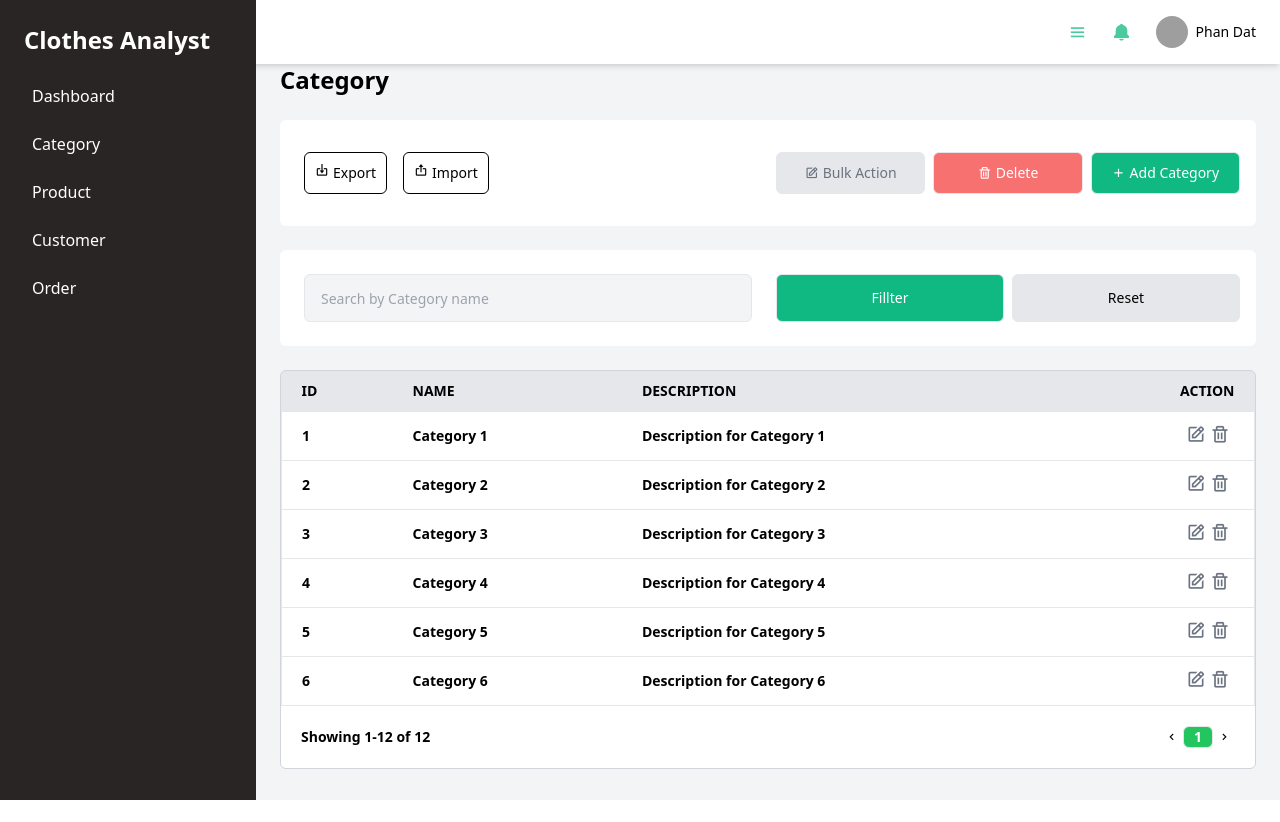
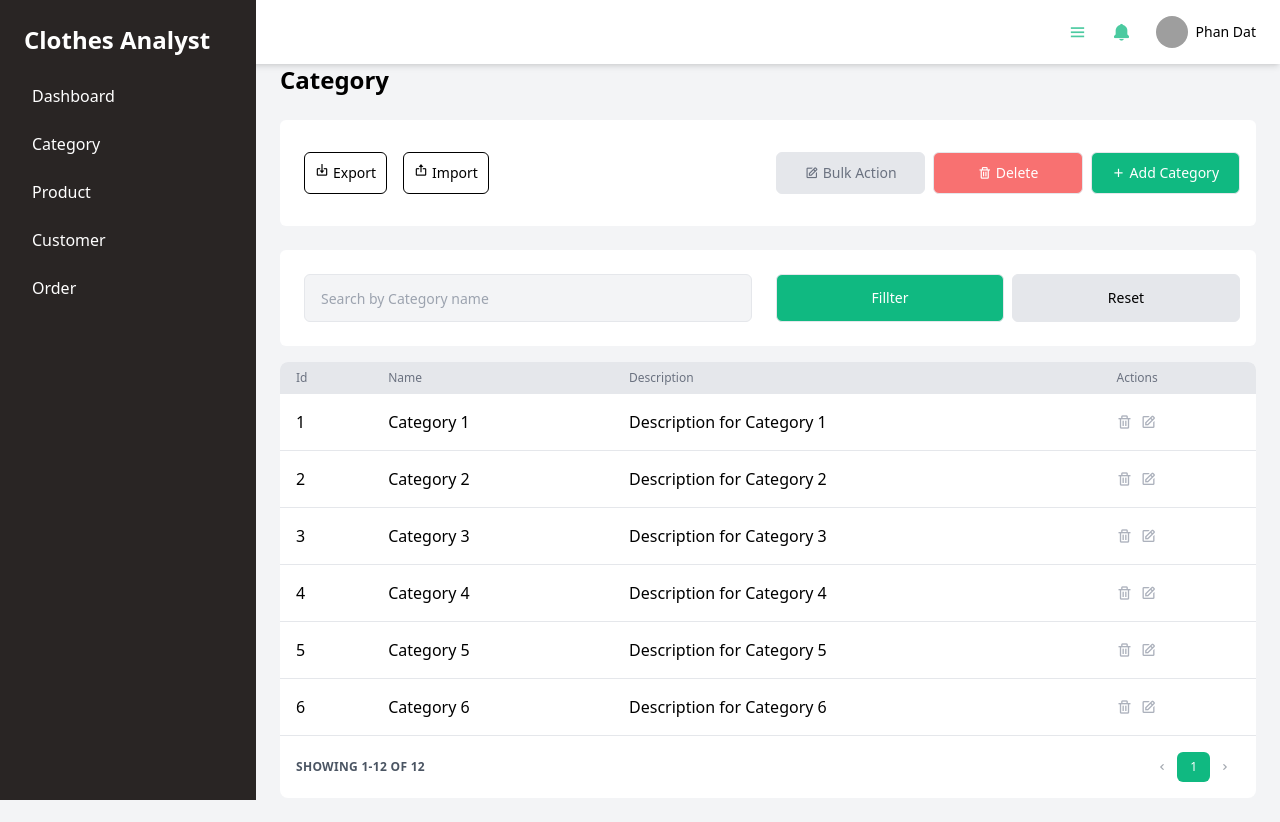
Before and after one commit to PhanThanhDat16/clothes-admin, a React (Vite) app: page /categories in a window 1280 px wide. Before the commit the page ends 800 px from the top, so only its background shows below. Built offline with nearby package versions, Linux system fonts and the light colour scheme; grey boxes are pictures that could not be loaded.

Commit message:
fix: table category

```diff
--- a/src/pages/Categories/index.tsx
+++ b/src/pages/Categories/index.tsx
@@ -1,4 +1,5 @@
 import ExportImport from '@/components/common/ExportImport'
+import Table from '@/components/common/Table'
 
 const dataCategory = [
   {
@@ -34,84 +35,119 @@ const dataCategory = [
 ]
 
 const Category = () => {
+  const columns = [
+    { title: 'Id', dataKey: 'id' },
+    { title: 'Name', dataKey: 'name' },
+    { title: 'Description', dataKey: 'description' },
+    {
+      title: 'Actions',
+      dataKey: 'actions',
+      render: () => (
+        <td className="flex items-center gap-2 text-sm font-normal">
+          <span>
+            <i className="bx bx-trash text-[var(--Aluminium)] text-base"></i>
+          </span>
+          <span>
+            <i className="bx bx-edit text-[var(--Aluminium)] text-base"></i>
+          </span>
+        </td>
+      )
+    }
+  ]
+
+  const dataFormat = dataCategory.map((cate) => ({
+    id: cate.id,
+    name: cate.name,
+    description: cate.description,
+    actions: cate
+  }))
+
   return (
     <>
       <h1 className="text-2xl font-semibold">Category</h1>
       {/* export */}
-      <div className="grid grid-cols-2 gap-4 p-4 w-full bg-white text-sm rounded-md mt-6">
+      <div className="grid w-full grid-cols-2 gap-4 p-4 mt-6 text-sm bg-white rounded-md">
         <ExportImport />
-        <div className="flex w-full py-4 gap-2">
-          <button className="flex-1 bg-gray-200 text-gray-500 border rounded-md flex items-center justify-center">
-            <i className="bx bx-edit pr-1"></i>
+        <div className="flex w-full gap-2 py-4">
+          <button className="flex items-center justify-center flex-1 text-gray-500 bg-gray-200 border rounded-md">
+            <i className="pr-1 bx bx-edit"></i>
             <span>Bulk Action</span>
           </button>
-          <button className="flex-1 bg-red-400 text-white border rounded-md flex items-center justify-center">
-            <i className="bx bx-trash pr-1"></i>
+          <button className="flex items-center justify-center flex-1 text-white bg-red-400 border rounded-md">
+            <i className="pr-1 bx bx-trash"></i>
             <span>Delete</span>
           </button>
-          <button className="flex-1 bg-emerald-500 text-white border rounded-md flex items-center justify-center">
-            <i className="bx bx-plus pr-1"></i>
+          <button className="flex items-center justify-center flex-1 text-white border rounded-md bg-emerald-500">
+            <i className="pr-1 bx bx-plus"></i>
             <span>Add Category</span>
           </button>
         </div>
       </div>
 
       {/* fillter */}
-      <div className="grid grid-cols-2 gap-4 p-4 w-full bg-white text-sm rounded-md mt-6">
+      <div className="grid w-full grid-cols-2 gap-4 p-4 mt-6 text-sm bg-white rounded-md">
         <input
           type="text"
           placeholder="Search by Category name"
-          className="items-center border rounded-md bg-gray-100 h-12 px-4 m-2"
+          className="items-center h-12 px-4 m-2 bg-gray-100 border rounded-md"
         />
         <div className="flex w-full gap-2 my-2">
-          <button className="flex-1 bg-emerald-500 text-white border rounded-md flex justify-center items-center">
+          <button className="flex items-center justify-center flex-1 text-white border rounded-md bg-emerald-500">
             Fillter
           </button>
-          <button className="flex-1 bg-gray-200 border rounded-md flex justify-center items-center ">Reset</button>
+          <button className="flex items-center justify-center flex-1 bg-gray-200 border rounded-md ">Reset</button>
         </div>
       </div>
 
       {/* table */}
-      <div className="border border-gray-300 bg-gray-200 rounded-md mt-6 text-sm font-semibold overflow-hidden">
-        <table className="w-full ">
-          <thead>
-            <tr className="">
-              <td className="py-2.5 px-5">ID</td>
-              <td className="py-2.5 px-5">NAME</td>
-              <td className="py-2.5 px-5">DESCRIPTION</td>
-              <td className="py-2.5 px-5 text-end">ACTION</td>
-            </tr>
-          </thead>
-          <tbody>
-            {dataCategory.map((category) => (
-              <tr key={category.id} className="bg-white border">
-                <td className="py-2.5 px-5">{category.id}</td>
-                <td className="py-2.5 px-5">{category.name}</td>
-                <td className="py-2.5 px-5">{category.description}</td>
-                <td className="py-2.5 px-5 text-end">
-                  <div className="items-center">
-                    <button className="text-xl text-gray-500 hover:text-green-500">
-                      <i className="bx bx-edit pr-1"></i>
-                    </button>
-                    <button className="text-xl text-gray-500 hover:text-red-500">
-                      <i className="bx bx-trash pr-1"></i>
-                    </button>
-                  </div>
-                </td>
-              </tr>
-            ))}
-          </tbody>
-        </table>
-        <div className="flex justify-between items-center bg-white text-sm w-full">
-          <div className="p-5 ">Showing 1-12 of 12</div>
-          <div className="p-5 flex items-center justify-center">
-            <button>
-              <i className="bx bx-chevron-left p-1"></i>
-            </button>
-            <span className="px-2.5 border rounded-md bg-green-500 text-white">1</span>
-            <button>
-              <i className="bx bx-chevron-right p-1"></i>
-            </button>
+      <div className="mt-4 overflow-hidden bg-white rounded-lg">
+        <Table columns={columns} data={dataFormat as any} />
+
+        <div className="flex flex-col justify-between p-4 text-xs text-gray-600 sm:flex-row dark:text-gray-400">
+          <span className="flex items-center font-semibold tracking-wide uppercase">Showing 1-12 of 12</span>
+          <div className="flex mt-2 sm:mt-auto sm:justify-end">
+            <nav aria-label="Table navigation">
+              <ul className="inline-flex items-center">
+                <li>
+                  <button
+                    className="inline-flex items-center justify-center p-2 font-medium leading-5 text-gray-600 align-bottom transition-colors duration-150 border border-transparent rounded-md opacity-50 cursor-pointer focus:outline-none dark:text-gray-400"
+                    type="button"
+                    aria-label="Previous"
+                  >
+                    <svg className="w-3 h-3" aria-hidden="true" fill="currentColor" viewBox="0 0 20 20">
+                      <path
+                        d="M12.707 5.293a1 1 0 010 1.414L9.414 10l3.293 3.293a1 1 0 01-1.414 1.414l-4-4a1 1 0 010-1.414l4-4a1 1 0 011.414 0z"
+                        clipRule="evenodd"
+                        fillRule="evenodd"
+                      />
+                    </svg>
+                  </button>
+                </li>
+                <li>
+                  <button
+                    className="inline-flex items-center justify-center px-3 py-1 text-xs font-medium leading-5 text-white align-bottom transition-colors duration-150 border border-transparent rounded-md cursor-pointer focus:outline-none bg-emerald-500 active:bg-emerald-600 hover:bg-emerald-600"
+                    type="button"
+                  >
+                    1
+                  </button>
+                </li>
+                <li>
+                  <button
+                    className="inline-flex items-center justify-center p-2 font-medium leading-5 text-gray-600 align-bottom transition-colors duration-150 border border-transparent rounded-md opacity-50 cursor-pointer cursor-not-allowed focus:outline-none dark:text-gray-400"
+                    type="button"
+                    aria-label="Next"
+                  >
+                    <svg className="w-3 h-3" aria-hidden="true" fill="currentColor" viewBox="0 0 20 20">
+                      <path
+                        d="M7.293 14.707a1 1 0 010-1.414L10.586 10 7.293 6.707a1 1 0 011.414-1.414l4 4a1 1 0 010 1.414l-4 4a1 1 0 01-1.414 0z"
+                        clipRule="evenodd"
+                        fillRule="evenodd"
+                      />
+                    </svg>
+                  </button>
+                </li>
+              </ul>
+            </nav>
           </div>
         </div>
       </div>
--- a/src/pages/Customers/index.tsx
+++ b/src/pages/Customers/index.tsx
@@ -1,4 +1,5 @@
 // Components
+import ExportImport from '@/components/common/ExportImport'
 import Heading from '@/components/common/Heading'
 import Table from '@/components/common/Table'
 // import { IUser } from '@/models/user'
@@ -178,7 +179,7 @@ const Customer = () => {
       title: 'Actions',
       dataKey: 'actions',
       render: () => (
-        <td className="flex items-center gap-2 px-4 py-2 text-sm font-normal">
+        <td className="flex items-center gap-2 text-sm font-normal">
           <span>
             <i className="bx bx-trash text-[var(--Aluminium)] text-base"></i>
           </span>
@@ -204,7 +205,13 @@ const Customer = () => {
     <div className="h-full">
       <Heading text="Customer" />
 
-      <div className="p-4 bg-white h-[104px] rounded-md">
+      <div className="p-4 bg-white rounded-md">
+        <div className="gap-4 py-3 lg:gap-6 xl:gap-6 md:flex xl:flex">
+          <ExportImport />
+        </div>
+      </div>
+
+      <div className="p-4 mt-4 bg-white h-[104px] rounded-md">
         <div className="flex items-center h-full gap-6 py-3 ">
           <input
             type="text"
```
